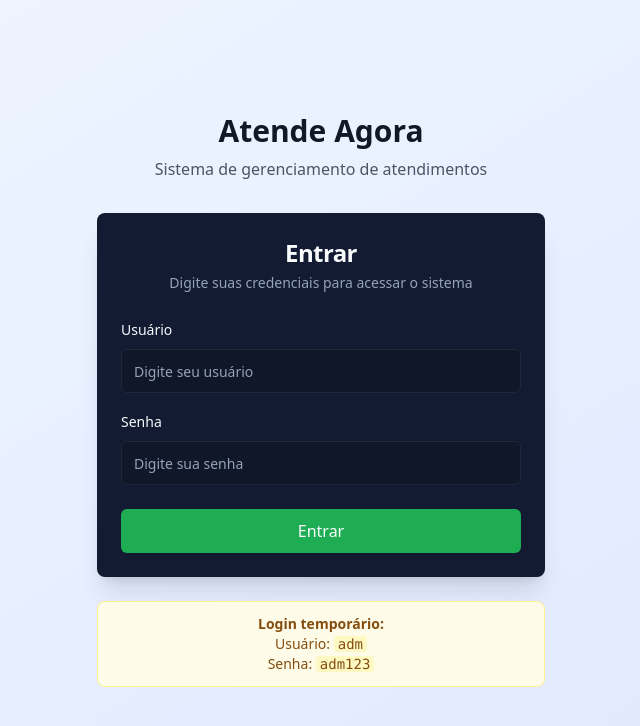
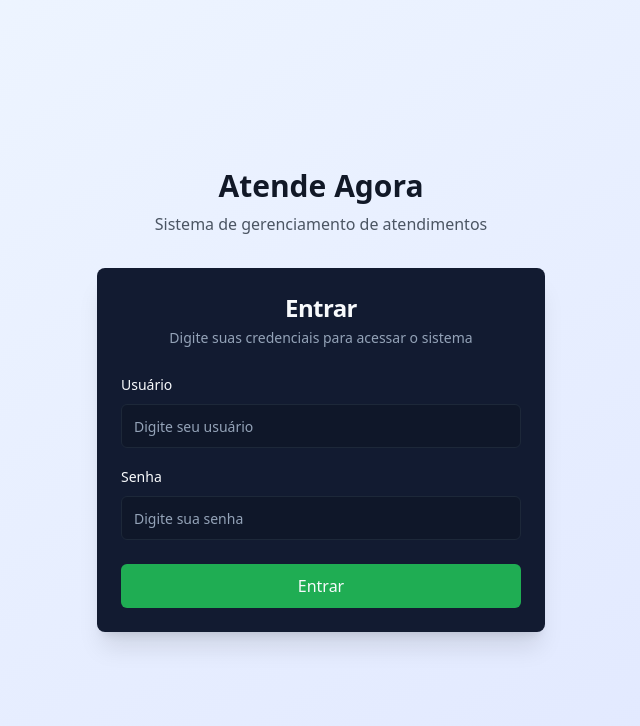
Before and after one commit to Luizfmenezes/atende-agora-dashboard, a React (Vite) app: page /login in a window 1280 px wide. Shown: the top 726 px of the page, without its empty margins (319-959 px from the left). Built offline with nearby package versions, Linux system fonts and the light colour scheme; no server answers.

Commit message:
Fix: Hide temporary login and restore background
The AI removed the temporary login information from the Login screen and restored the original background color.

```diff
--- a/src/pages/Login.tsx
+++ b/src/pages/Login.tsx
@@ -29,16 +29,6 @@ const Login = () => {
         </div>
 
         <LoginForm />
-
-        <div className="mt-6 text-center">
-          <div className="bg-yellow-50 border border-yellow-200 rounded-lg p-3">
-            <p className="text-sm text-yellow-800">
-              <strong>Login temporário:</strong><br />
-              Usuário: <code className="bg-yellow-100 px-1 rounded">adm</code><br />
-              Senha: <code className="bg-yellow-100 px-1 rounded">adm123</code>
-            </p>
-          </div>
-        </div>
       </div>
     </div>
   );
```
